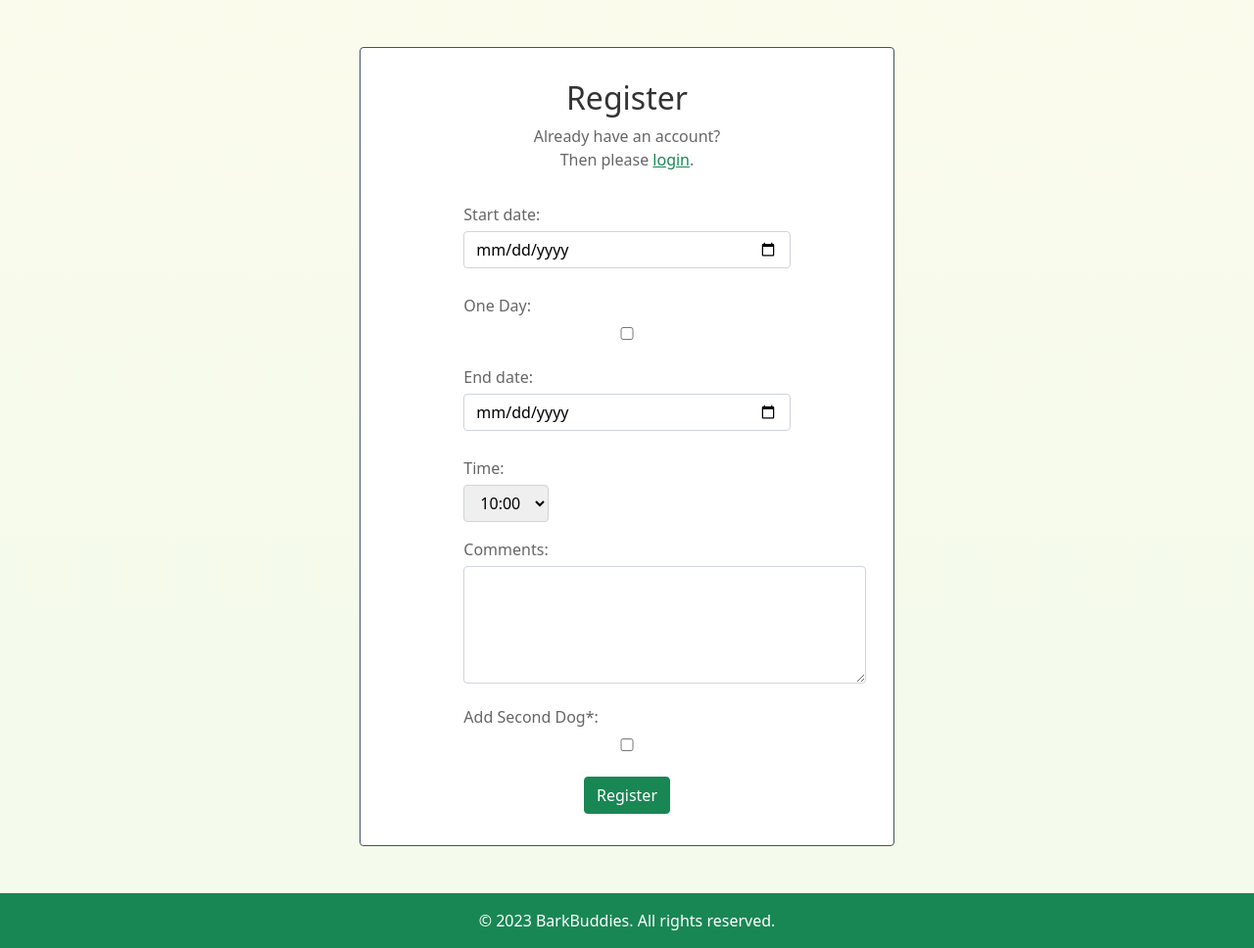
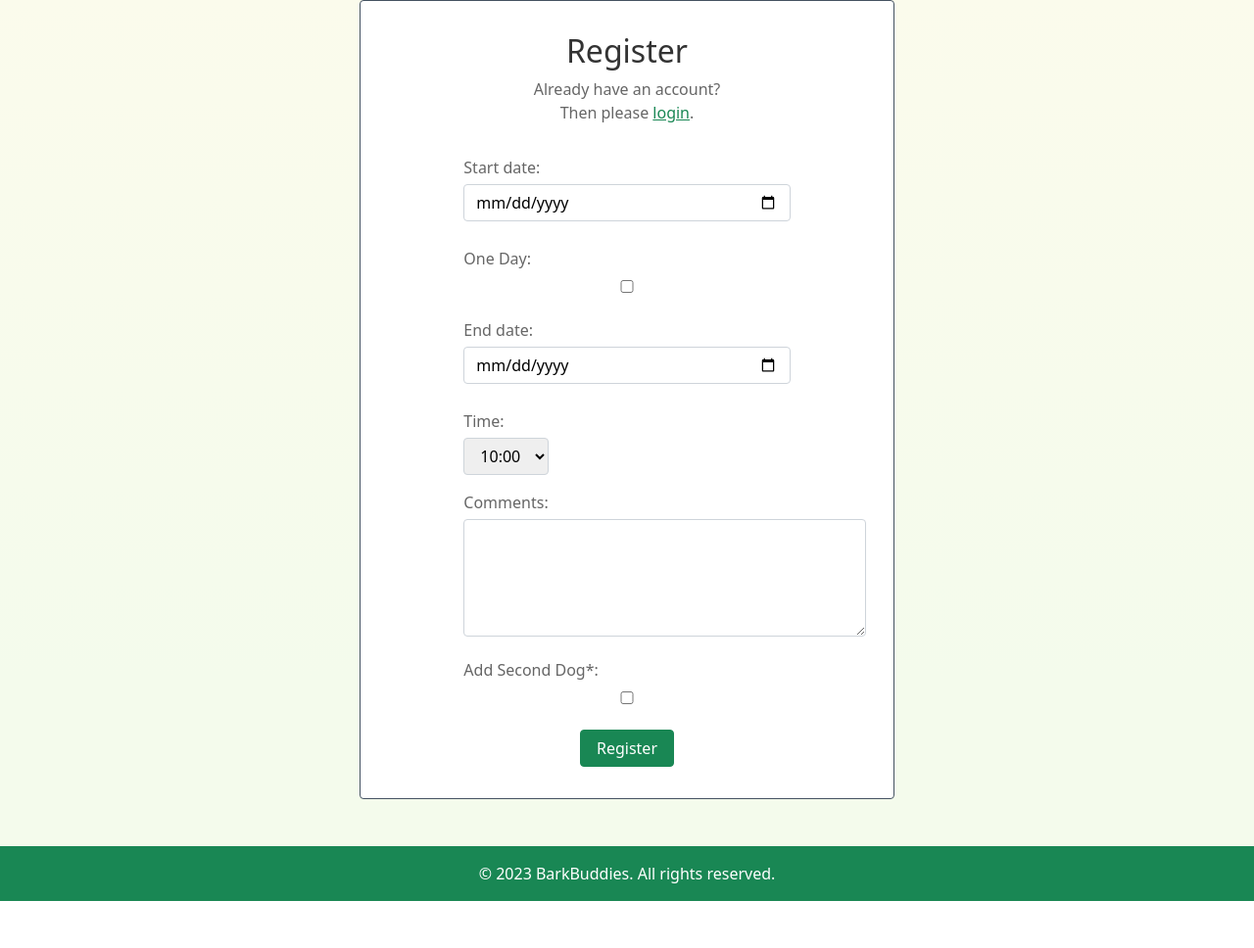
Before and after one commit to DietkeSt/bark-buddies, a Django app: template templates/account/signup.html in a window 1280 px wide. Shown: the part 90-1058 px from the top of the page at 98% size. After the commit the page ends 1010 px from the top, so only its background shows below. Run offline with Django 3.2, Linux system fonts and the light colour scheme; tables that the repository leaves empty hold one stand-in row (values such as "Sample post"); the template is opened without the code that fills it: values that come from a table or form of the project are taken from there, most other values are stand-ins (such as "Sample title", 1, 10 or a date in 2020); some libraries are stand-ins or nearby versions.

Commit message:
Adjust bootstrap styling

```diff
--- a/templates/account/signup.html
+++ b/templates/account/signup.html
@@ -5,11 +5,11 @@
 {% trans "Register" %}
 {% endblock head_title %}
 {% block content %}
-<div class="container mt-5">
+<div class="container">
     <div class="row">
         <div class="col-md-6 offset-md-3">
-            <div class="card signup-card">
-                <div class="card-body">
+            <div class="signup-card">
+                <div class="card-body card">
                     <div class="row">
                         <div class="col-md-8 mt-3 offset-md-2">
                             <h2 class="card-title text-center">{% trans "Register" %}</h2>
@@ -39,7 +39,7 @@
                                 {% endif %}
 
                                 <div class="text-center mb-3">
-                                    <button type="submit" class="btn btn-success" tags="prominent,signup">Register</button>
+                                    <button type="submit" class="btn btn-success px-3" tags="prominent,signup">Register</button>
                                 </div>
                             </form>
                         </div>
```
